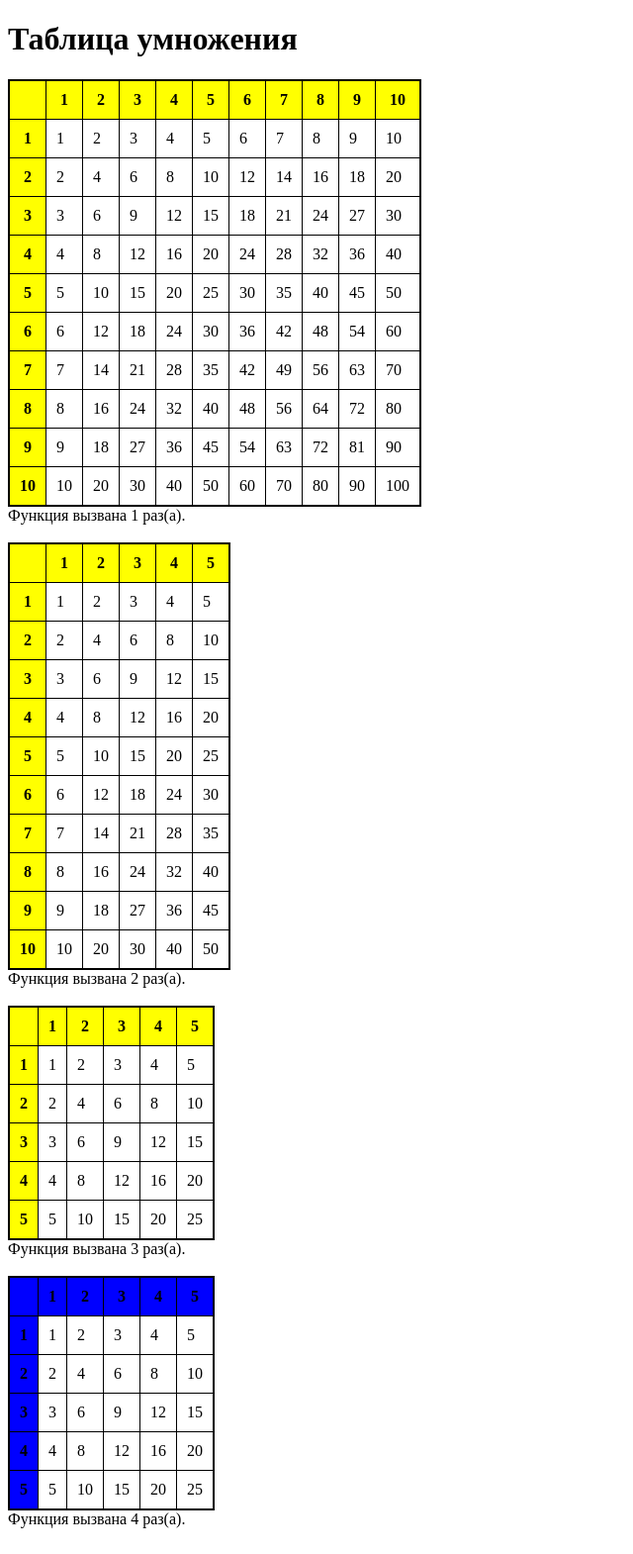
After one commit to M3xxx404/php, a PHP site: page /gettable.php in a window 1280 px wide. The commit adds this page. Shown: the whole page at 99% size, without its empty margins (0-640 px from the left). Run offline with PHP 8.4, Linux system fonts and the light colour scheme.

Commit message:
Сделал 2 лабу:)

```diff
--- /dev/null
+++ b/lab2/gettable.php
@@ -0,0 +1,102 @@
+<?php
+	/*
+	ЗАДАНИЕ 1
+	- Опишите функцию getTable()
+	- Задайте для функции три аргумента: $cols, $rows, $color
+
+	ЗАДАНИЕ 2
+	- Откройте файл table.php
+	- Скопируйте код, который отрисовывает таблицу умножения
+	- Вставьте скопированный код в тело функции getTable()
+	- Измените код таким образом, чтобы таблица отрисовывалась в зависимости от входящих параметров $cols, $rows и $color
+	- Добавьте в объявлние функции описание типов аргументов
+	*/
+	function getTable(int $cols = 10, int $rows = 10, string $color = 'yellow'): int
+	{
+		static $count = 0;
+		++$count;
+
+		echo "<table>";
+		echo "<tr>";
+		echo '<th style="background-color:' . $color .';"></th>';
+
+		for($c = 1; $c <= $cols; $c++) {
+			echo '<th style="background-color:' . $color .';">', $c, '</th>';
+		}
+		echo "</tr>";
+
+    	for ($r = 1; $r <= $rows; $r++) {
+        	echo '<tr>';
+
+			echo '<th style="background-color:' . $color .';">', $r, '</th>';
+        	for ($c = 1; $c <= $cols; $c++) {
+            	echo "<td>", $r * $c, "</td>";
+        	}
+        	echo "</tr>";
+    	}
+
+    	echo "</table>";
+
+		return $count;
+		}
+?>
+<!DOCTYPE html>
+<html lang="ru">
+<head>
+	<meta charset="UTF-8">
+	<meta http-equiv="X-UA-Compatible" content="IE=edge">
+	<meta name="viewport" content="width=device-width, initial-scale=1.0">
+	<title>Таблица умножения</title>
+	<style>
+		table {
+			border: 2px solid black;
+			border-collapse: collapse;
+		}
+
+		th,
+		td {
+			padding: 10px;
+			border: 1px solid black;
+		}
+
+		th {
+			background-color: yellow;
+		}
+	</style>
+</head>
+<body>
+	<h1>Таблица умножения</h1>
+	<?php
+	/*
+	ЗАДАНИЕ 3
+	- Отрисуйте таблицу умножения вызывая функцию getTable() с различными параметрами
+	- Создайте локальную статическую переменную $count для подсчёта числа вызовов функции getTable()
+	- Функция getTable() должна возвращать значение переменной $count
+	*/
+	/*
+	ЗАДАНИЕ 4
+	- Измените входящие параметры функции getTable() на параметры по умолчанию
+	- Добавьте описание функции getTable() с помощью стандарта PHPDoc https://ru.wikipedia.org/wiki/PHPDoc
+	*/
+	/*
+	ЗАДАНИЕ 5
+	- Отрисуйте таблицу умножения вызывая функцию getTable() без параметров
+	- Отрисуйте таблицу умножения вызывая функцию getTable() с одним параметром
+	- Отрисуйте таблицу умножения вызывая функцию getTable() с двумя параметрами
+	- Используя статическую переменную $count выведите общее число вызовов функции getTable()
+	*/
+
+	$count = getTable();
+    echo "Функция вызвана $count раз(а).<br><br>";
+
+    $count = getTable(5);
+    echo "Функция вызвана $count раз(а).<br><br>";
+
+    $count = getTable(5, 5);
+    echo "Функция вызвана $count раз(а).<br><br>";
+
+    $count = getTable(5, 5, 'blue');
+    echo "Функция вызвана $count раз(а).<br><br>";
+	?>
+</body>
+</html>
--- a/lab2/table.php
+++ b/lab2/table.php
@@ -59,8 +59,7 @@
 		echo "<th>$r</th>";
 
         for ($c = 2; $c <= $cols; $c++) {
-            $value = $r * $c;
-            echo "<td>$value</td>";
+            echo '<td>', $r * $c, '</td>';
         }
         echo "</tr>";
     }
```
Also changed, not shown: lab2/getmenu.php (added, +76 -0 lines), lab2/menu.php (+10 -0 lines), lab2/swap.php (added, +17 -0 lines), lab2/test.php (added, +12 -0 lines).
